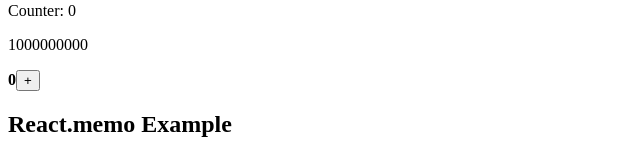
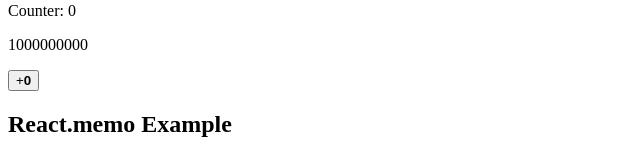
Before and after one commit to acciojob/react-memo-Suchithra2505, a React app: page / in a window 1280 px wide. Shown: the part 162-320 px from the top of the page, without its empty margins (0-644 px from the left). Built offline with nearby package versions, Linux system fonts and the light colour scheme.

Commit message:
final commit

```diff
--- a/src/components/UseMemo.js
+++ b/src/components/UseMemo.js
@@ -12,8 +12,8 @@
       <h2>UseMemo Example</h2>
       <p>Counter: {count}</p>
       <p>{isEven ? '1000000000' : 'Odd'}</p>
-      <b>{count}</b>
-      <button onClick={() => setCount(count + 1)} id="incr-cnt">+</button>
+
+      <button onClick={() => setCount(count + 1)} id="incr-cnt">+<b>{count}</b></button>
     </div>
   );
 };
```
